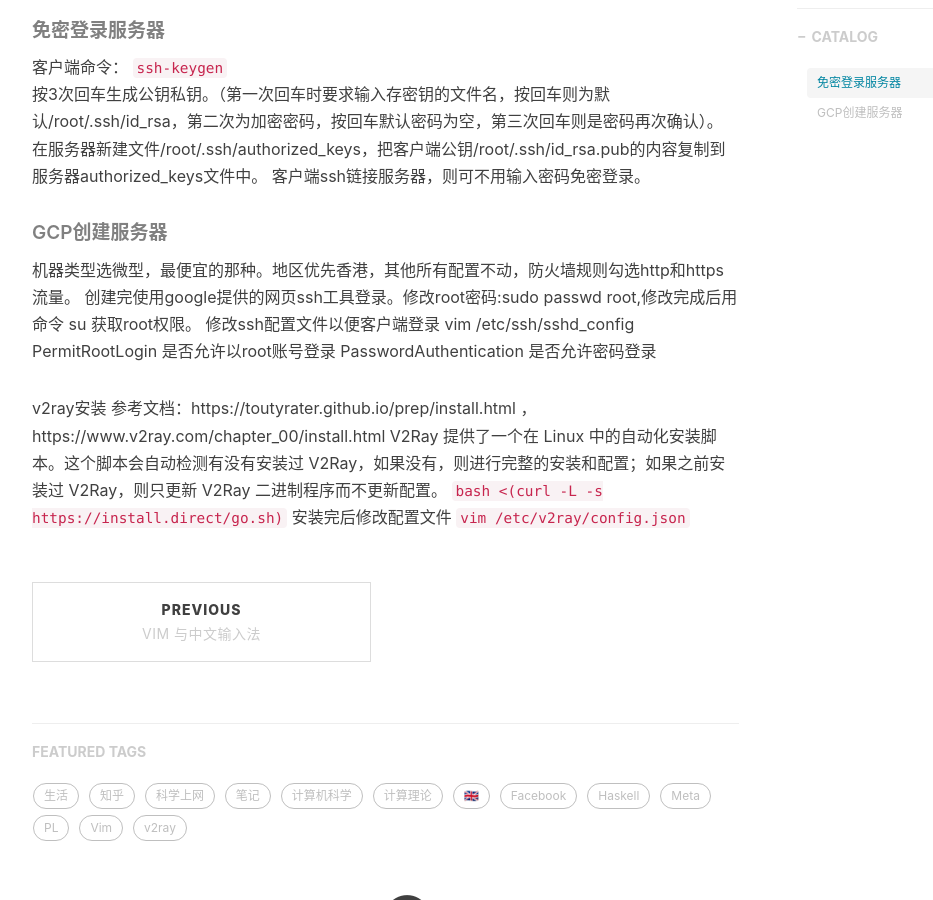
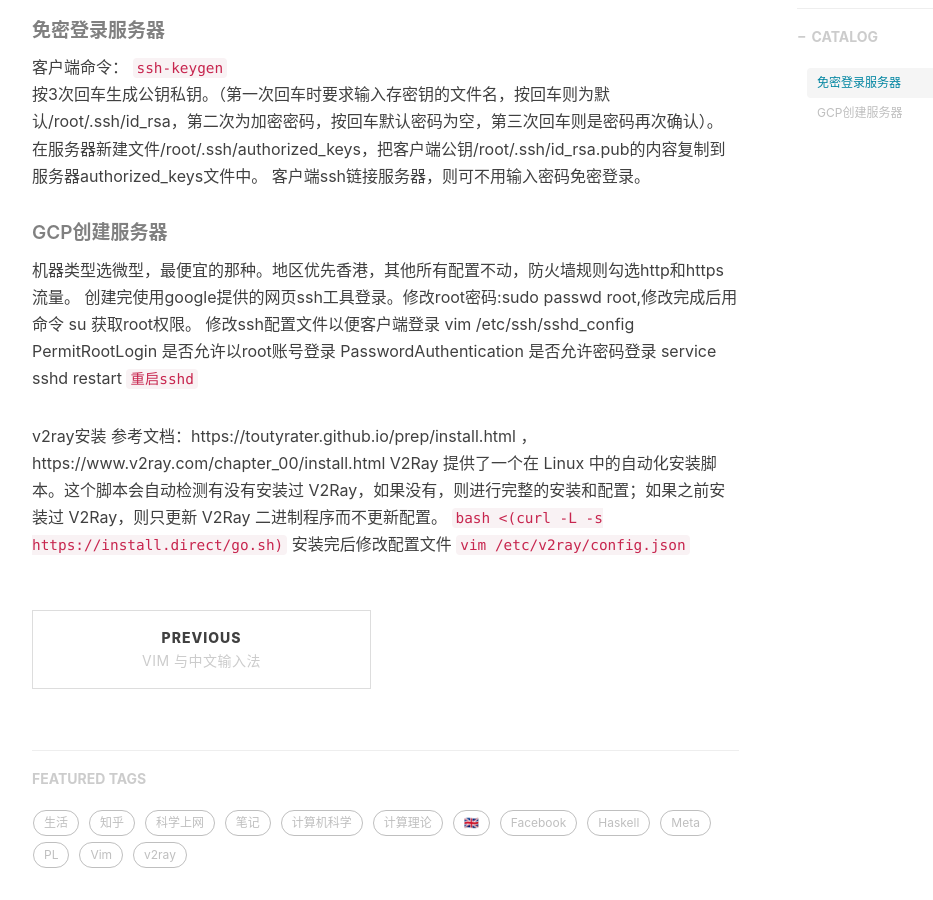
Before and after one commit to paladiny/paladiny.github.io, a Jekyll site: the page built from _posts/2019-06-17-v2ray configuration.markdown, in a window 1280 px wide and 900 px high, scrolled down 555 px. Shown: the whole window, without its empty margins (233-1166 px from the left). Built offline with Jekyll 4.4.1, drawn with Linux system fonts in a browser that asks for light colours; nearby versions of some CDN libraries; comment, search, counter and statistics services are not loaded.

Commit message:
Update 2019-06-17-v2ray configuration.markdown

```diff
--- a/_posts/2019-06-17-v2ray configuration.markdown
+++ b/_posts/2019-06-17-v2ray configuration.markdown
@@ -28,6 +28,7 @@ tags:
 vim /etc/ssh/sshd_config
 PermitRootLogin 是否允许以root账号登录
 PasswordAuthentication 是否允许密码登录
+service sshd restart `重启sshd`
 
 v2ray安装
 参考文档：https://toutyrater.github.io/prep/install.html ， https://www.v2ray.com/chapter_00/install.html
```
